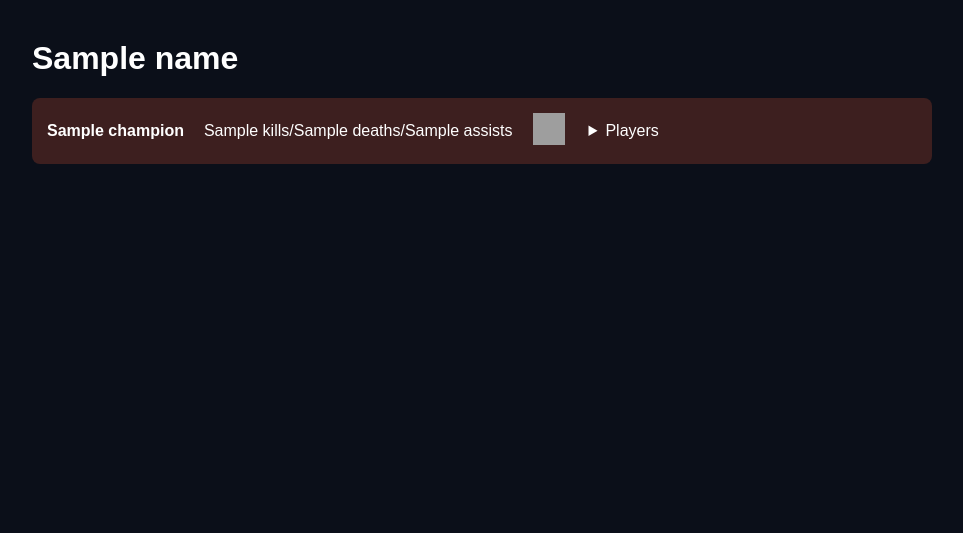
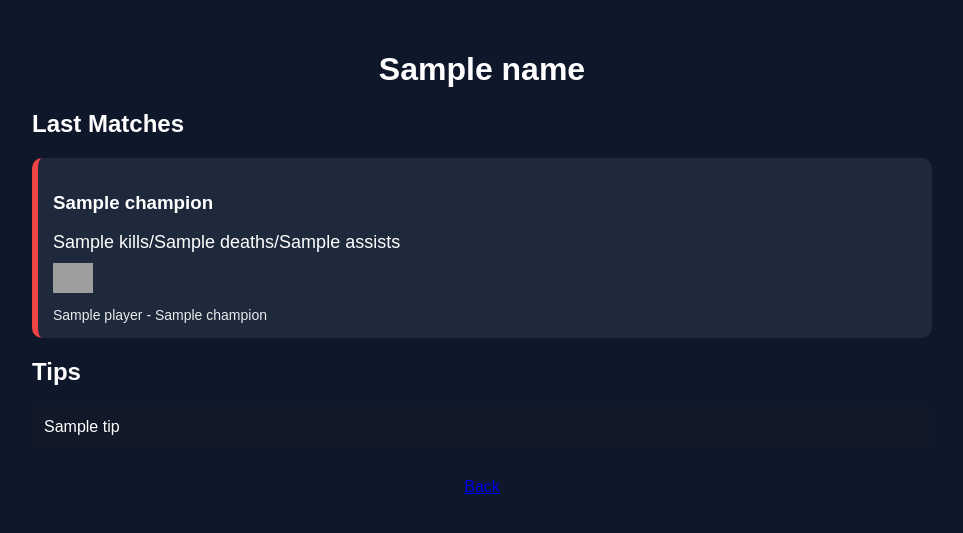
Before and after one commit to deuj91/daj-gg, a Flask app: template templates/profile.html in a window 1280 px wide. Shown: the top 533 px of the page, without its empty margins (158-1121 px from the left). Run offline with Flask 3, Linux system fonts and the light colour scheme; the template is opened without the code that fills it: most values are stand-ins (such as "Sample title", 1, 10 or a date in 2020); grey boxes are pictures that could not be loaded.

Commit message:
Update profile.html

```diff
--- a/templates/profile.html
+++ b/templates/profile.html
@@ -1,8 +1,78 @@
 <!DOCTYPE html>
 <html>
 <head>
-<title>{{ name }} - DAJ.GG</title>
-<link rel="stylesheet" href="/static/style.css">
+<meta charset="UTF-8">
+<title>{{ name }} - Match History</title>
+
+<style>
+
+body{
+    font-family: Arial;
+    background:#0f172a;
+    color:white;
+    margin:0;
+}
+
+.container{
+    max-width:900px;
+    margin:auto;
+    padding:30px;
+}
+
+h1{
+    text-align:center;
+}
+
+.match{
+    background:#1e293b;
+    margin-top:20px;
+    padding:15px;
+    border-radius:10px;
+}
+
+.win{
+    border-left:6px solid #22c55e;
+}
+
+.lose{
+    border-left:6px solid #ef4444;
+}
+
+.kda{
+    font-size:18px;
+    margin-top:5px;
+}
+
+.items{
+    margin-top:10px;
+}
+
+.items img{
+    width:40px;
+    margin-right:4px;
+}
+
+.players{
+    margin-top:10px;
+    font-size:14px;
+    opacity:0.9;
+}
+
+.tip{
+    background:#111827;
+    padding:12px;
+    margin-top:10px;
+    border-radius:8px;
+}
+
+.back{
+    margin-top:30px;
+    display:block;
+    text-align:center;
+}
+
+</style>
+
 </head>
 
 <body>
@@ -11,13 +81,13 @@
 
 <h1>{{ name }}</h1>
 
+<h2>Last Matches</h2>
+
 {% for game in games %}
 
 <div class="match {% if game.win %}win{% else %}lose{% endif %}">
 
-<div class="champion">
-<b>{{ game.champion }}</b>
-</div>
+<h3>{{ game.champion }}</h3>
 
 <div class="kda">
 {{ game.kills }}/{{ game.deaths }}/{{ game.assists }}
@@ -25,41 +95,33 @@
 
 <div class="items">
 
-{% for item in game.items %}
-
+{% for item in game["items"] %}
 {% if item != 0 %}
-
-<img src="https://ddragon.leagueoflegends.com/cdn/13.1.1/img/item/{{item}}.png">
-
+<img src="https://ddragon.leagueoflegends.com/cdn/13.1.1/img/item/{{ item }}.png">
 {% endif %}
-
 {% endfor %}
 
 </div>
 
-<details>
-
-<summary>Players</summary>
-
 <div class="players">
 
-{% for p in game.players %}
+{% for p in game["players"] %}
+<div>{{ p.name }} - {{ p.champion }}</div>
+{% endfor %}
 
-<div class="player">
-
-{{ p.name }} — {{ p.champion }}
+</div>
 
 </div>
 
 {% endfor %}
 
-</div>
+<h2>Tips</h2>
 
-</details>
+{% for tip in tips %}
+<div class="tip">{{ tip }}</div>
+{% endfor %}
 
-</div>
-
-{% endfor %}
+<a class="back" href="/">Back</a>
 
 </div>
 
```
